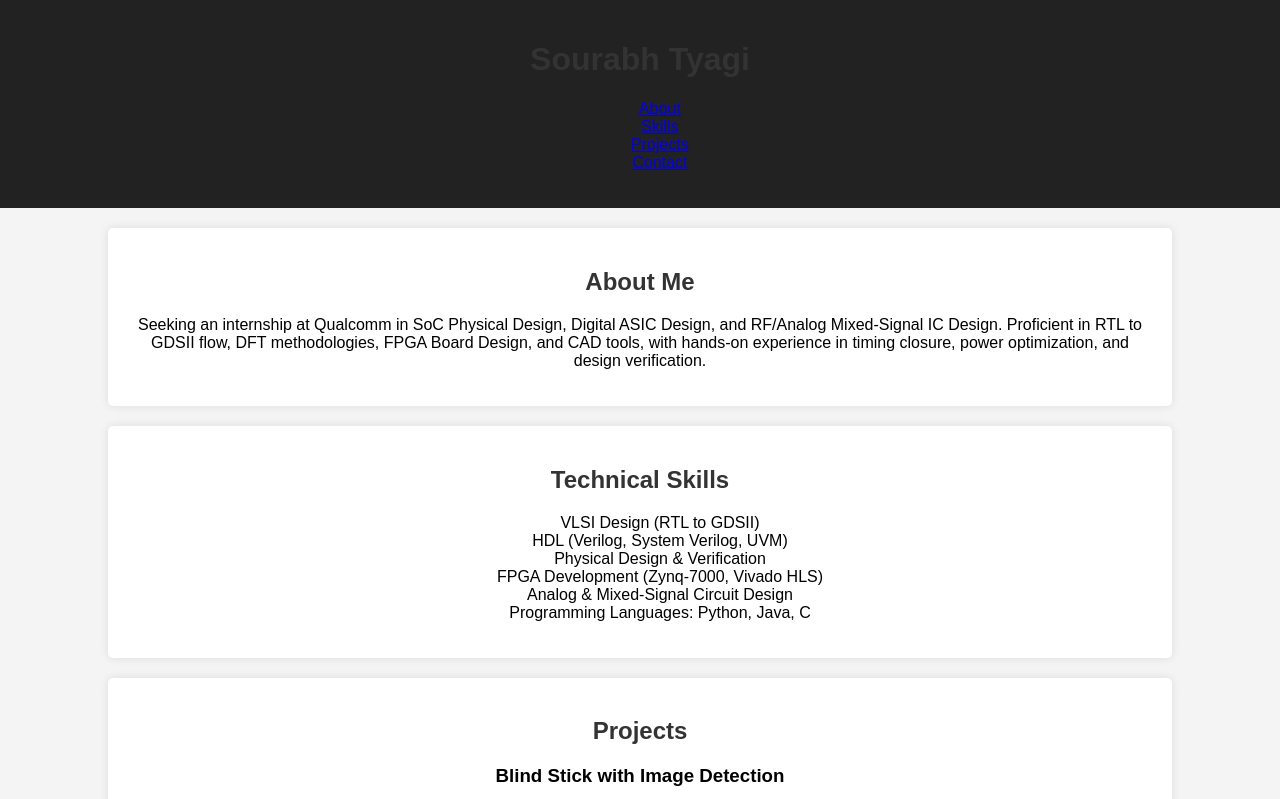
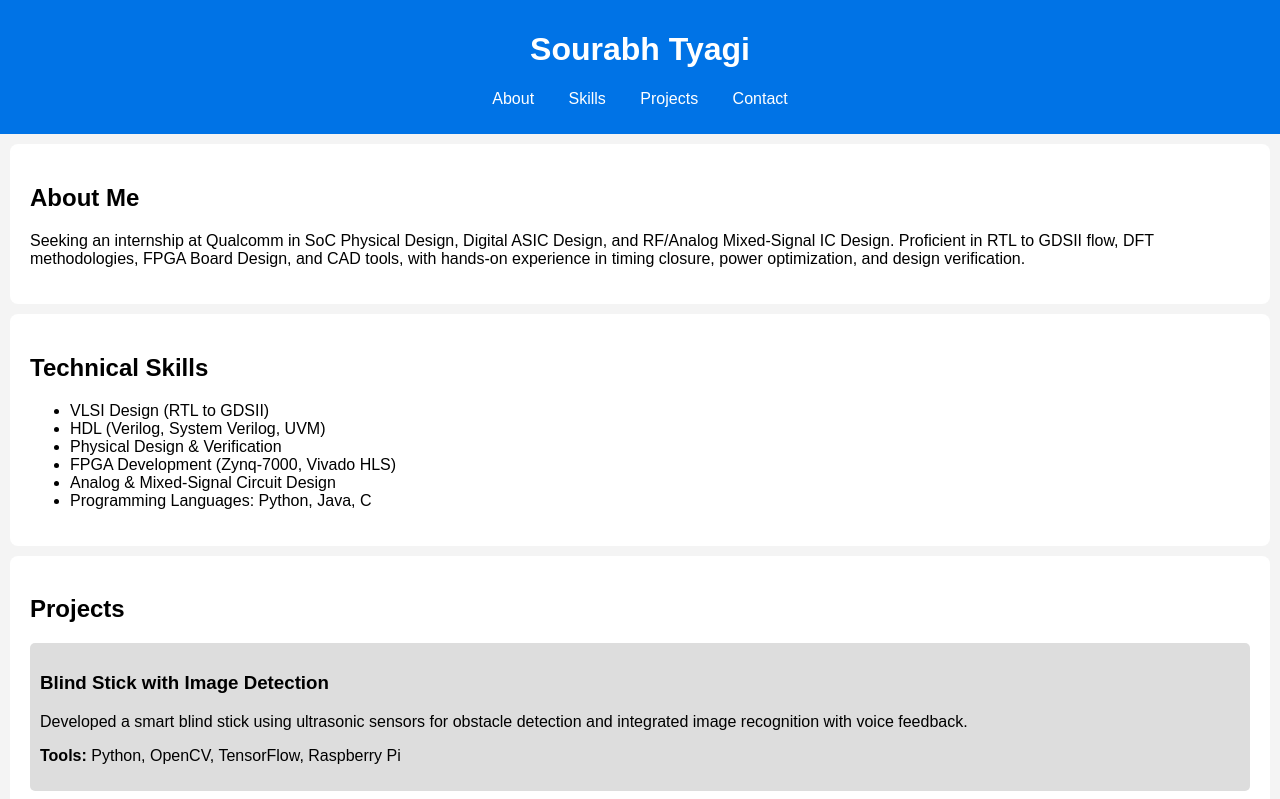
Before and after one commit to SRB-TYAGI/Portfolio, a plain HTML site: page index.html in a window 1280 px wide. Shown: the top 799 px of the page. Drawn offline with Linux system fonts and the light colour scheme.

Commit message:
Update style.css

```diff
--- a/style.css
+++ b/style.css
@@ -1,31 +1,55 @@
+/* General Styles */
 body {
     font-family: Arial, sans-serif;
     margin: 0;
     padding: 0;
     background-color: #f4f4f4;
+}
+
+/* Header */
+header {
+    background: #0073e6;
+    color: white;
+    padding: 10px 0;
     text-align: center;
 }
-header {
-    background: #222;
-    color: #fff;
+
+nav ul {
+    list-style-type: none;
+    padding: 0;
+}
+
+nav ul li {
+    display: inline;
+    margin: 0 15px;
+}
+
+nav ul li a {
+    color: white;
+    text-decoration: none;
+}
+
+/* Sections */
+section {
     padding: 20px;
+    margin: 10px;
+    background: white;
+    border-radius: 8px;
 }
-h1, h2 {
-    color: #333;
+
+/* Project Cards */
+.project {
+    background: #ddd;
+    padding: 10px;
+    margin: 10px 0;
+    border-radius: 5px;
 }
-section {
-    background: #fff;
-    margin: 20px auto;
-    padding: 20px;
-    width: 80%;
-    border-radius: 5px;
-    box-shadow: 0px 0px 10px rgba(0,0,0,0.1);
+
+/* Footer */
+footer {
+    text-align: center;
+    padding: 10px;
+    background: #0073e6;
+    color: white;
+    margin-top: 20px;
 }
-ul {
-    list-style: none;
-}
-footer {
-    background: #222;
-    color: #fff;
-    padding: 10px;
-}
```
